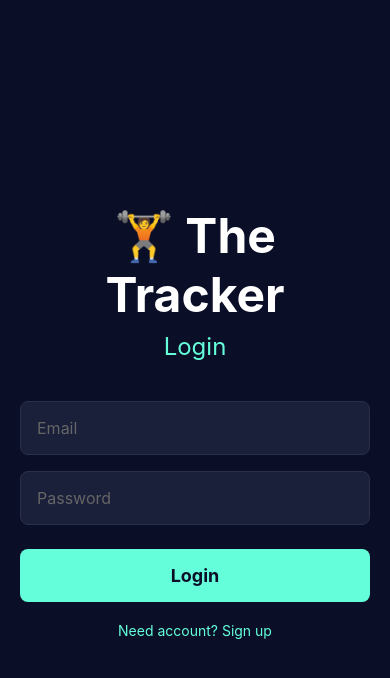
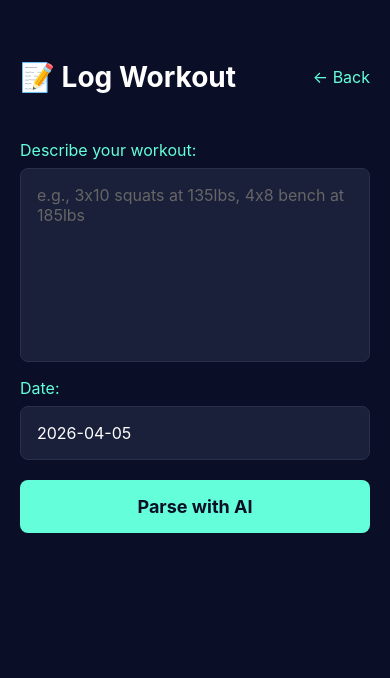
Before and after one commit to omarr006/The_Tracker, a React Native app: screen /WorkoutEntry in a window 390 px wide. Shown: the top 678 px of the page. Built offline with nearby package versions, Linux system fonts and the light colour scheme.

Commit message:
Add WorkoutEntry screen with mock parsing; wire up navigation and Dashboard Add button

```diff
--- a/App.tsx
+++ b/App.tsx
@@ -2,6 +2,7 @@ import { NavigationContainer } from '@react-navigation/native';
 import { createNativeStackNavigator } from '@react-navigation/native-stack';
 import LoginScreen from './src/screens/LoginScreen';
 import DashboardScreen from './src/screens/DashboardScreen';
+import WorkoutEntryScreen from './src/screens/WorkoutEntryScreen';
 
 // Create stack navigator for screen routing
 const Stack = createNativeStackNavigator();
@@ -14,9 +15,10 @@ export default function App() {
         initialRouteName="Login"
         screenOptions={{ headerShown: false }}
       >
-        {/* Login and Dashboard screens */}
+        {/* Auth, Dashboard, and Workout Entry screens */}
         <Stack.Screen name="Login" component={LoginScreen} />
         <Stack.Screen name="Dashboard" component={DashboardScreen} />
+        <Stack.Screen name="WorkoutEntry" component={WorkoutEntryScreen} />
       </Stack.Navigator>
     </NavigationContainer>
   );
--- a/src/screens/DashboardScreen.tsx
+++ b/src/screens/DashboardScreen.tsx
@@ -33,9 +33,17 @@ export default function DashboardScreen({ navigation }: any) {
       <Text style={styles.title}>🏋️ Dashboard</Text>
       <Text style={styles.email}>{email}</Text>
 
-      {/* Placeholder for future workout entry feature */}
+      {/* Add workout button */}
+      <TouchableOpacity
+        style={styles.addButton}
+        onPress={() => navigation.navigate('WorkoutEntry')}
+      >
+        <Text style={styles.addButtonText}>+ Add Workout</Text>
+      </TouchableOpacity>
+
+      {/* Placeholder for workout list */}
       <View style={styles.placeholder}>
-        <Text style={styles.placeholderText}>Workout entry coming next...</Text>
+        <Text style={styles.placeholderText}>Your workouts will appear here...</Text>
       </View>
 
       {/* Logout button */}
@@ -62,7 +70,19 @@ const styles = StyleSheet.create({
   email: {
     fontSize: 16,
     color: '#64ffda',
-    marginBottom: 40,
+    marginBottom: 20,
+  },
+  addButton: {
+    backgroundColor: '#64ffda',
+    padding: 16,
+    borderRadius: 8,
+    alignItems: 'center',
+    marginBottom: 20,
+  },
+  addButtonText: {
+    color: '#0a0e27',
+    fontSize: 18,
+    fontWeight: 'bold',
   },
   placeholder: {
     flex: 1,
--- /dev/null
+++ b/src/screens/WorkoutEntryScreen.tsx
@@ -0,0 +1,343 @@
+import { useState } from 'react';
+import { View, Text, TextInput, TouchableOpacity, StyleSheet, ScrollView, Alert, ActivityIndicator } from 'react-native';
+import { supabase } from '../services/supabase';
+
+export default function WorkoutEntryScreen({ navigation }: any) {
+  // Input state
+  const [workoutText, setWorkoutText] = useState('');
+  const [workoutDate, setWorkoutDate] = useState(new Date().toISOString().split('T')[0]);
+
+  // UI state
+  const [loading, setLoading] = useState(false);
+  const [parsedData, setParsedData] = useState<any>(null);
+
+  // Call Edge Function to parse workout text
+  const handleParse = async () => {
+    if (!workoutText.trim()) {
+      Alert.alert('Error', 'Enter workout text');
+      return;
+    }
+
+    setLoading(true);
+    try {
+      // TODO: Replace with actual Edge Function URL after deployment
+      // For now, show mock parsed data
+
+      // Simulate API delay
+      await new Promise(resolve => setTimeout(resolve, 1500));
+
+      // Mock parsed response
+      const mockParsed = {
+        workout_date: workoutDate,
+        workout_type: 'strength',
+        duration_minutes: 45,
+        exercises: [
+          { exercise_name: 'Squat', sets: 3, reps: [10, 10, 8], weight_lbs: [135, 155, 165] },
+          { exercise_name: 'Bench Press', sets: 3, reps: [8, 8, 6], weight_lbs: [135, 145, 155] }
+        ],
+        ai_summary: 'Good progressive overload on squats. Consider adding a third compound movement.'
+      };
+
+      setParsedData(mockParsed);
+    } catch (error: any) {
+      Alert.alert('Parse Error', error.message || 'Failed to parse workout');
+    } finally {
+      setLoading(false);
+    }
+  };
+
+  // Save confirmed workout to database
+  const handleConfirm = async () => {
+    if (!parsedData) return;
+
+    setLoading(true);
+    try {
+      const { data: { user } } = await supabase.auth.getUser();
+      if (!user) throw new Error('Not authenticated');
+
+      // Insert workout
+      const { data: workout, error: workoutError } = await supabase
+        .from('workouts')
+        .insert({
+          user_id: user.id,
+          workout_date: parsedData.workout_date,
+          workout_type: parsedData.workout_type,
+          duration_minutes: parsedData.duration_minutes,
+          raw_input_data: { raw_text: workoutText },
+          ai_processed: true,
+          ai_summary: parsedData.ai_summary
+        })
+        .select()
+        .single();
+
+      if (workoutError) throw workoutError;
+
+      // Insert exercises
+      const exercisesData = parsedData.exercises.map((ex: any) => ({
+        workout_id: workout.id,
+        exercise_name: ex.exercise_name,
+        sets: ex.sets,
+        reps: ex.reps,
+        weight_lbs: ex.weight_lbs
+      }));
+
+      const { error: exercisesError } = await supabase
+        .from('exercises')
+        .insert(exercisesData);
+
+      if (exercisesError) throw exercisesError;
+
+      Alert.alert('Success', 'Workout saved!', [
+        { text: 'OK', onPress: () => navigation.navigate('Dashboard') }
+      ]);
+    } catch (error: any) {
+      Alert.alert('Save Error', error.message);
+    } finally {
+      setLoading(false);
+    }
+  };
+
+  // Reset to input mode
+  const handleEdit = () => {
+    setParsedData(null);
+  };
+
+  return (
+    <ScrollView style={styles.container}>
+      <View style={styles.header}>
+        <Text style={styles.title}>📝 Log Workout</Text>
+        <TouchableOpacity onPress={() => navigation.goBack()}>
+          <Text style={styles.backButton}>← Back</Text>
+        </TouchableOpacity>
+      </View>
+
+      {!parsedData ? (
+        // Input mode
+        <View style={styles.inputContainer}>
+          <Text style={styles.label}>Describe your workout:</Text>
+          <TextInput
+            style={styles.textInput}
+            placeholder="e.g., 3x10 squats at 135lbs, 4x8 bench at 185lbs"
+            placeholderTextColor="#666"
+            value={workoutText}
+            onChangeText={setWorkoutText}
+            multiline
+            numberOfLines={8}
+            textAlignVertical="top"
+          />
+
+          <Text style={styles.label}>Date:</Text>
+          <TextInput
+            style={styles.dateInput}
+            value={workoutDate}
+            onChangeText={setWorkoutDate}
+            placeholder="YYYY-MM-DD"
+            placeholderTextColor="#666"
+          />
+
+          <TouchableOpacity
+            style={[styles.button, loading && styles.buttonDisabled]}
+            onPress={handleParse}
+            disabled={loading}
+          >
+            {loading ? (
+              <ActivityIndicator color="#0a0e27" />
+            ) : (
+              <Text style={styles.buttonText}>Parse with AI</Text>
+            )}
+          </TouchableOpacity>
+        </View>
+      ) : (
+        // Preview mode
+        <View style={styles.previewContainer}>
+          <Text style={styles.previewTitle}>Parsed Workout</Text>
+
+          <View style={styles.metaRow}>
+            <Text style={styles.metaLabel}>Date:</Text>
+            <Text style={styles.metaValue}>{parsedData.workout_date}</Text>
+          </View>
+
+          <View style={styles.metaRow}>
+            <Text style={styles.metaLabel}>Type:</Text>
+            <Text style={styles.metaValue}>{parsedData.workout_type}</Text>
+          </View>
+
+          <View style={styles.metaRow}>
+            <Text style={styles.metaLabel}>Duration:</Text>
+            <Text style={styles.metaValue}>{parsedData.duration_minutes} min</Text>
+          </View>
+
+          <Text style={styles.sectionTitle}>Exercises</Text>
+          {parsedData.exercises.map((ex: any, idx: number) => (
+            <View key={idx} style={styles.exerciseCard}>
+              <Text style={styles.exerciseName}>{ex.exercise_name}</Text>
+              <Text style={styles.exerciseDetails}>
+                {ex.sets} sets × {ex.reps.join(', ')} reps @ {ex.weight_lbs.join(', ')} lbs
+              </Text>
+            </View>
+          ))}
+
+          <Text style={styles.sectionTitle}>AI Summary</Text>
+          <Text style={styles.aiSummary}>{parsedData.ai_summary}</Text>
+
+          <View style={styles.actionRow}>
+            <TouchableOpacity
+              style={[styles.button, styles.secondaryButton]}
+              onPress={handleEdit}
+            >
+              <Text style={styles.secondaryButtonText}>Edit</Text>
+            </TouchableOpacity>
+
+            <TouchableOpacity
+              style={[styles.button, loading && styles.buttonDisabled]}
+              onPress={handleConfirm}
+              disabled={loading}
+            >
+              {loading ? (
+                <ActivityIndicator color="#0a0e27" />
+              ) : (
+                <Text style={styles.buttonText}>Confirm & Save</Text>
+              )}
+            </TouchableOpacity>
+          </View>
+        </View>
+      )}
+    </ScrollView>
+  );
+}
+
+const styles = StyleSheet.create({
+  container: {
+    flex: 1,
+    backgroundColor: '#0a0e27',
+    padding: 20,
+    paddingTop: 60,
+  },
+  header: {
+    flexDirection: 'row',
+    justifyContent: 'space-between',
+    alignItems: 'center',
+    marginBottom: 20,
+  },
+  title: {
+    fontSize: 28,
+    fontWeight: 'bold',
+    color: '#fff',
+  },
+  backButton: {
+    color: '#64ffda',
+    fontSize: 16,
+  },
+  inputContainer: {
+    marginTop: 10,
+  },
+  label: {
+    color: '#64ffda',
+    fontSize: 16,
+    marginBottom: 8,
+    marginTop: 16,
+  },
+  textInput: {
+    backgroundColor: '#1a1f3a',
+    borderWidth: 1,
+    borderColor: '#2a2f4a',
+    borderRadius: 8,
+    padding: 16,
+    color: '#fff',
+    fontSize: 16,
+    minHeight: 150,
+  },
+  dateInput: {
+    backgroundColor: '#1a1f3a',
+    borderWidth: 1,
+    borderColor: '#2a2f4a',
+    borderRadius: 8,
+    padding: 16,
+    color: '#fff',
+    fontSize: 16,
+  },
+  button: {
+    backgroundColor: '#64ffda',
+    padding: 16,
+    borderRadius: 8,
+    alignItems: 'center',
+    marginTop: 20,
+  },
+  buttonDisabled: {
+    opacity: 0.5,
+  },
+  buttonText: {
+    color: '#0a0e27',
+    fontSize: 18,
+    fontWeight: 'bold',
+  },
+  secondaryButton: {
+    backgroundColor: 'transparent',
+    borderWidth: 2,
+    borderColor: '#64ffda',
+    flex: 1,
+    marginRight: 8,
+  },
+  secondaryButtonText: {
+    color: '#64ffda',
+    fontSize: 18,
+    fontWeight: 'bold',
+  },
+  previewContainer: {
+    marginTop: 10,
+  },
+  previewTitle: {
+    fontSize: 22,
+    fontWeight: 'bold',
+    color: '#64ffda',
+    marginBottom: 16,
+  },
+  metaRow: {
+    flexDirection: 'row',
+    marginBottom: 8,
+  },
+  metaLabel: {
+    color: '#666',
+    fontSize: 16,
+    width: 100,
+  },
+  metaValue: {
+    color: '#fff',
+    fontSize: 16,
+  },
+  sectionTitle: {
+    fontSize: 18,
+    fontWeight: 'bold',
+    color: '#64ffda',
+    marginTop: 24,
+    marginBottom: 12,
+  },
+  exerciseCard: {
+    backgroundColor: '#1a1f3a',
+    padding: 12,
+    borderRadius: 8,
+    marginBottom: 8,
+  },
+  exerciseName: {
+    color: '#fff',
+    fontSize: 16,
+    fontWeight: 'bold',
+    marginBottom: 4,
+  },
+  exerciseDetails: {
+    color: '#aaa',
+    fontSize: 14,
+  },
+  aiSummary: {
+    backgroundColor: '#1a1f3a',
+    padding: 12,
+    borderRadius: 8,
+    color: '#fff',
+    fontSize: 14,
+    lineHeight: 20,
+  },
+  actionRow: {
+    flexDirection: 'row',
+    marginTop: 24,
+  },
+});
```
